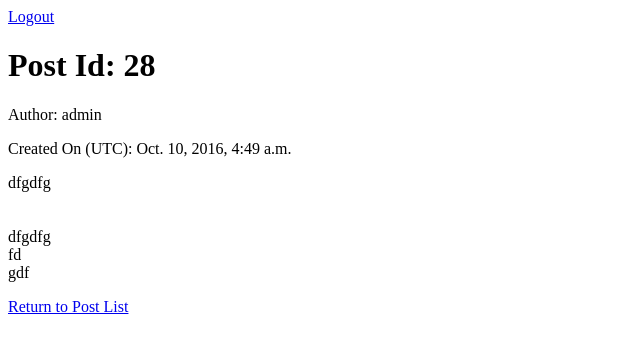
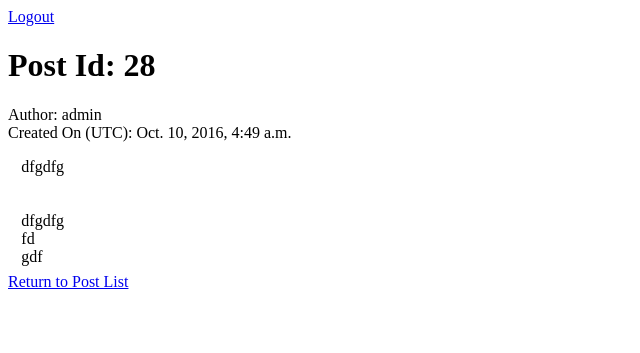
Before and after one commit to CMPUT404F16T04/sturdy-octo-computing-machine, a Django app: page /post/28/ in a window 1280 px wide. Shown: the top 353 px of the page, without its empty margins (0-640 px from the left). Run offline with Django 3.2, Linux system fonts and the light colour scheme; a user stored in the database is signed in; data comes from the database, SQL or seed files in the repository; both versions use the stored data as it was after the commit.

Commit message:
some css stuff

```diff
--- a/mysite/socknet/templates/socknet/view_post.html
+++ b/mysite/socknet/templates/socknet/view_post.html
@@ -1,8 +1,10 @@
 {% extends "base.html" %}
 {% block content %}
   <h1>Post Id: {{post.id}}</h1>
-  <p>Author: {{post.author}}</p>
-  <p>Created On (UTC): {{post.created_on}}</p>
-  <p>{{post.view_content|safe}}</p>
+  <p class="authordate">
+    Author: {{post.author}}<br/>
+    Created On (UTC): {{post.created_on}}
+  </p>
+  <article class="content">{{post.view_content|safe}}</article>
   <a href="{% url 'list_posts' %}">Return to Post List</a>
 {% endblock %}
--- a/mysite/static/css/base.css
+++ b/mysite/static/css/base.css
@@ -1,12 +1,54 @@
 body {
 	background: white;
 }
-ol {
+
+.feed {
 	list-style-type: none;
 }
+
 li.post {
 	padding: 5pt;
 }
-li:nth-child(even) {
-	background: lightgray;
+li.post:nth-child(even) {
+	background: rgb(245, 245, 245);
 }
+
+.authordate {
+	margin-top: 0;
+}
+
+article.content {
+	padding-left: 10pt;
+	padding-right: 10pt;
+	margin-bottom: 5pt;
+}
+
+.post > blockquote {
+	border-left-style: solid;
+	border-left-width: 5pt;
+	border-left-color: lightgray;
+	padding-left: 10pt;
+	margin-left: 10pt;
+	margin-top: 0;
+	margin-bottom: 0;
+}
+
+code {
+	padding: 2pt;
+	line-height: 1.6em;
+	border: solid 1pt lightgray;
+	border-radius: 4pt;
+	background-color: rgb(230, 230, 230);
+}
+
+pre {
+	margin-top: 5pt;
+	padding: 5pt;
+	border: solid 1pt lightgray;
+	border-radius: 4pt;
+	background-color: rgb(230, 230, 230);
+}
+
+pre > code {
+	border-style: none;
+}
```
Also changed, not shown: mysite/socknet/templates/socknet/list_posts.html (+9 -5 lines), mysite/db.sqlite3.
